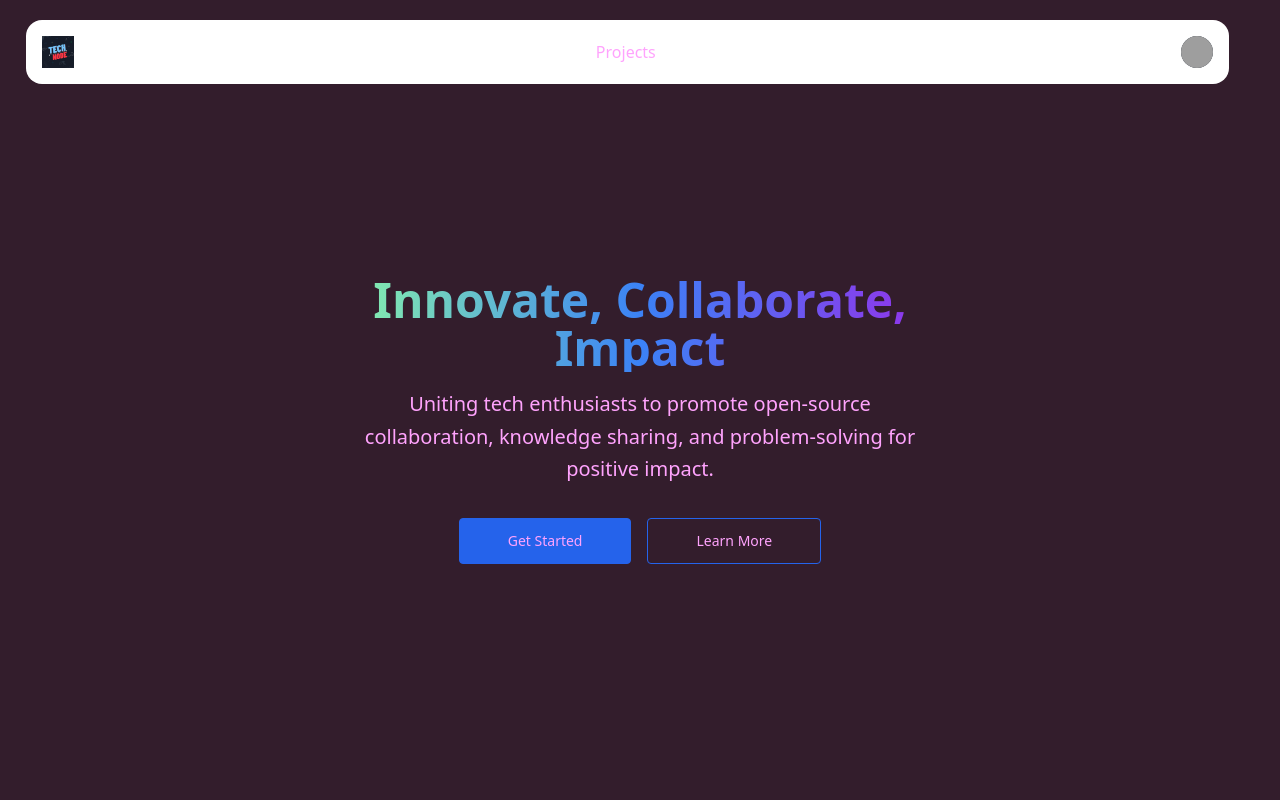
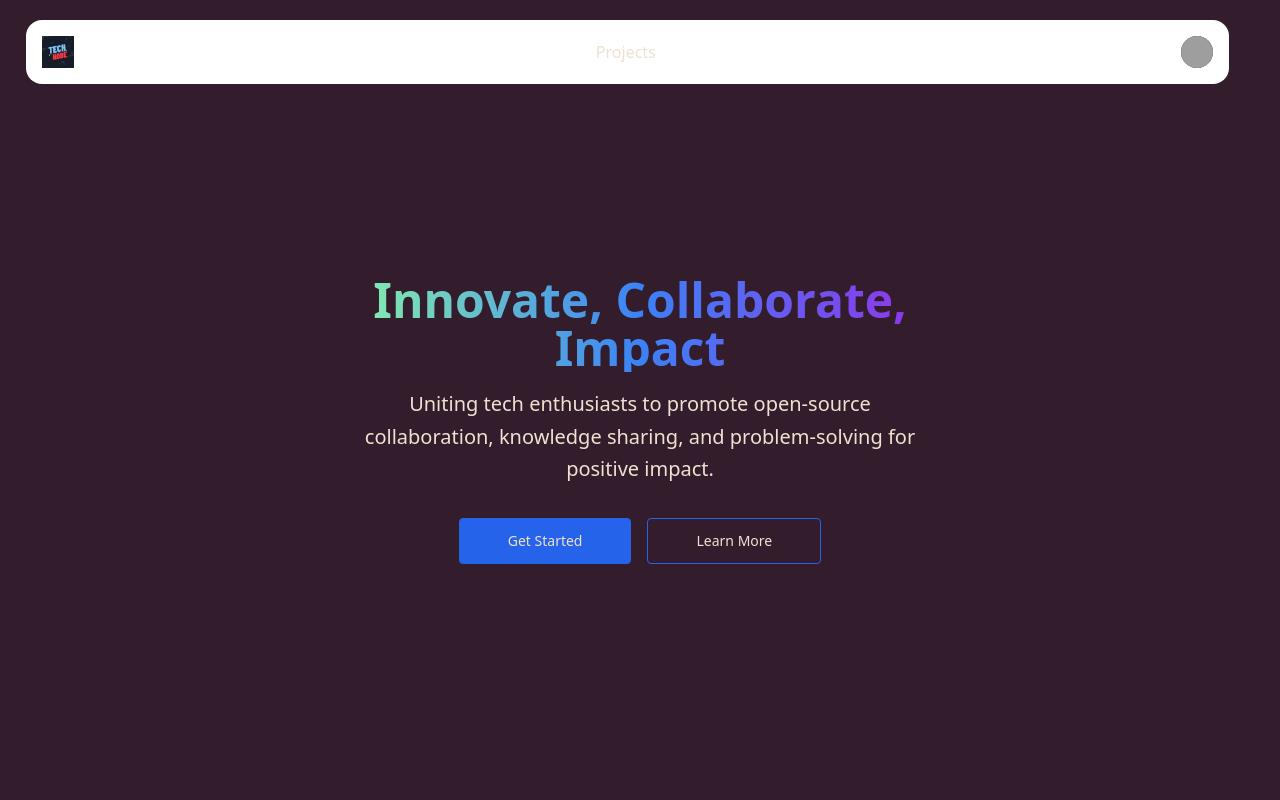
Before and after one commit to TechNodes2-0/TechNode-Community-Website, a React (Vite) app in the folder Technodes/: page / in a window 1280 px wide. Shown: the top 800 px of the page. Built offline with nearby package versions, Linux system fonts and the light colour scheme; grey boxes are pictures that could not be loaded.

Commit message:
changed color again

```diff
--- a/Technodes/tailwind.config.js
+++ b/Technodes/tailwind.config.js
@@ -9,7 +9,7 @@ export default {
     }),
     extend: {
       colors: {
-        'textcolor': '#FFA3FD',
+        'textcolor': '#EFE1D1',
         'textdark': '#E384FF'
       }
     }
```
